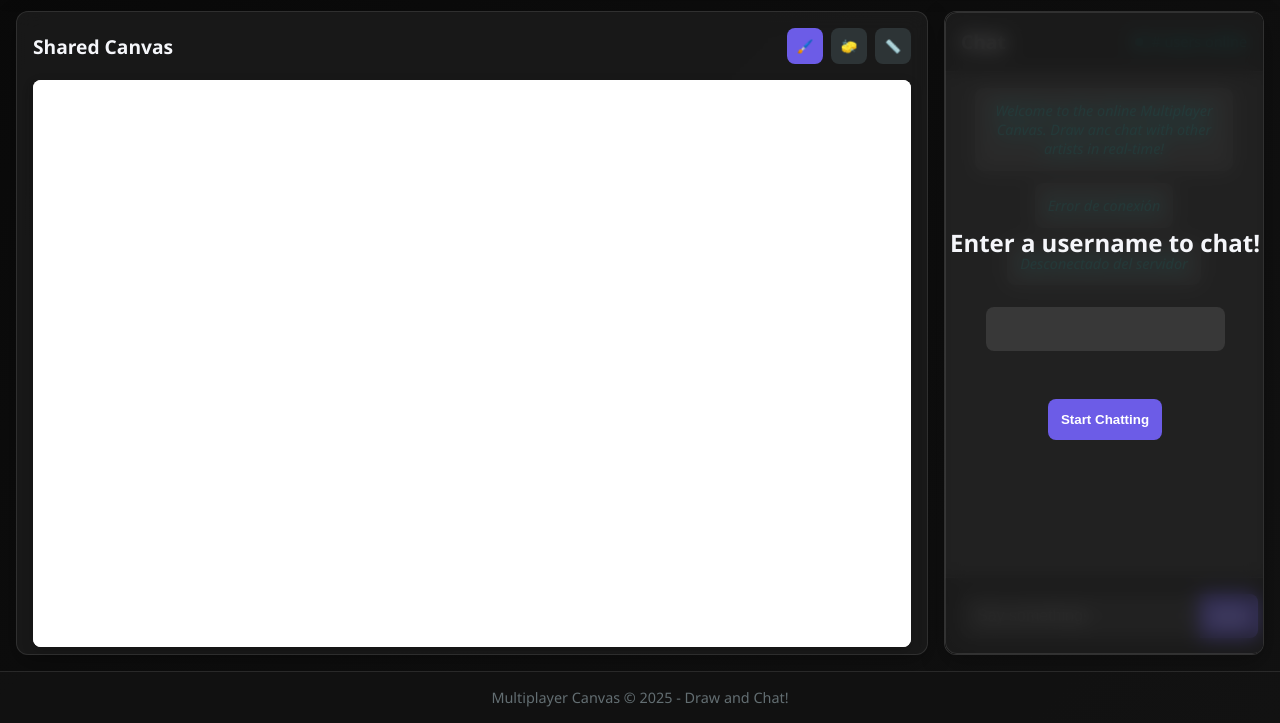
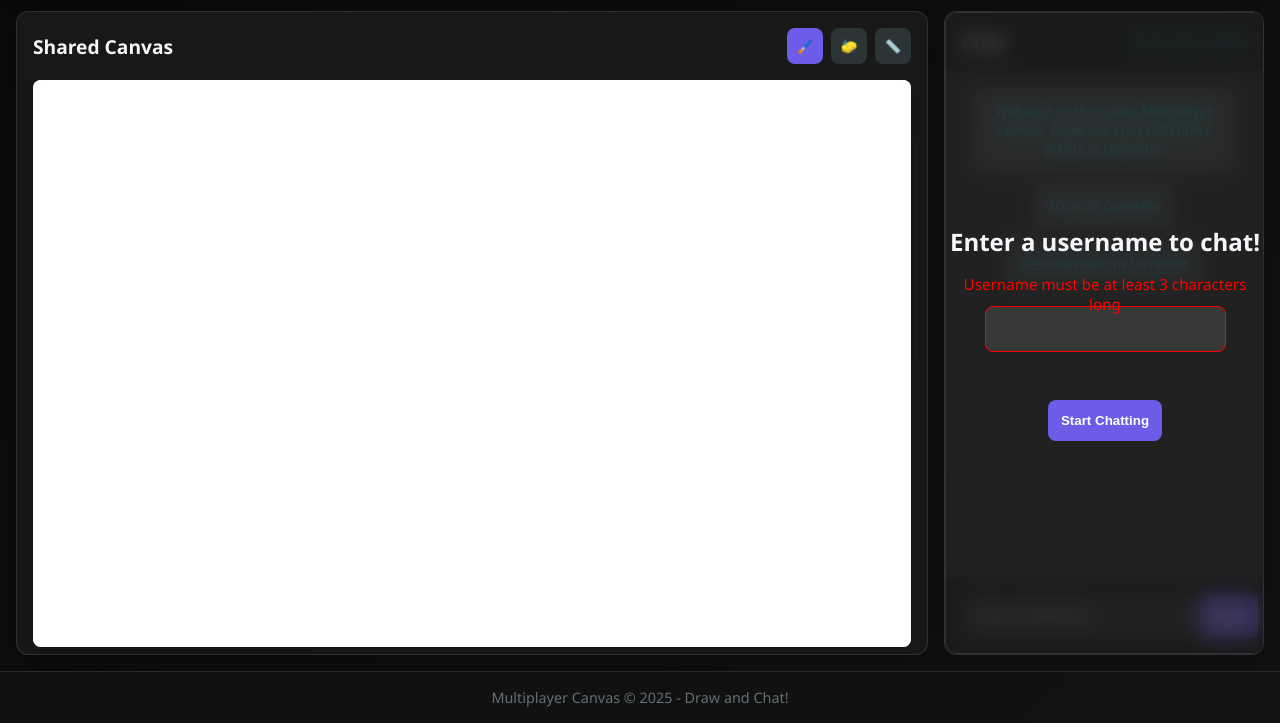
Before and after one commit to Chakloni/Go-Multiplayer-Canvas, a plain HTML site: page static/index.html in a window 1280 px wide. Both pictures are taken after a click on the button "Start Chatting". Shown: the part 77-800 px from the top of the page. Drawn offline with Linux system fonts and the light colour scheme.

Commit message:
lo del error

```diff
--- a/static/index.html
+++ b/static/index.html
@@ -47,7 +47,9 @@
         <div class="chat-container">
             <div class="chat-container2" id="usernameScreen">
                 <h2>Enter a username to chat!</h2>
-                <input type="text" id="usuario">
+                <div id="inputNAlert">
+                    <input type="text" id="usuario">
+                </div>
                 <button id="usernameBtn">Start Chatting</button>
             </div>
             <div class="chat-header">
--- a/static/script.js
+++ b/static/script.js
@@ -57,13 +57,19 @@ function createUsername() {
         // alert("Your username should be at least 3 characters long")
 
         usuarioValue.classList.add('error');
+        usuarioValue.style.border = "red 1px solid"
 
-        // remove the class after the animation completes
+        const inputNAlert = document.getElementById("inputNAlert");
+
+        const spanAlert = document.createElement("span")
+        spanAlert.classList.add("spanAlert")
+        spanAlert.innerText = "Username must be at least 3 characters long"
+
+        inputNAlert.insertBefore(spanAlert, usuarioValue);
+
         setTimeout(function () {
             usuarioValue.classList.remove('error');
         }, 300);
-
-        e.preventDefault();
     } else {
         localStorage.setItem("usuarioValue", usuarioValue.value);
         usernameScreen.style.display = "none";
--- a/static/style.css
+++ b/static/style.css
@@ -369,10 +369,26 @@ canvas {
     background: rgba(255, 255, 255, 0.15);
 }
 
+#inputNAlert{
+    text-align: center;
+    position: relative;
+    width: 100%;
+}
+
 .error {
     position: relative;
     animation: shake .1s linear;
     animation-iteration-count: 3;
+}
+
+.spanAlert{
+    color: red;
+    font-size: 0.95rem;
+    text-align: center;
+    position: absolute;
+    top: -2rem;
+    width: 100%;
+    left: 0;
 }
 
 @keyframes shake {
```
